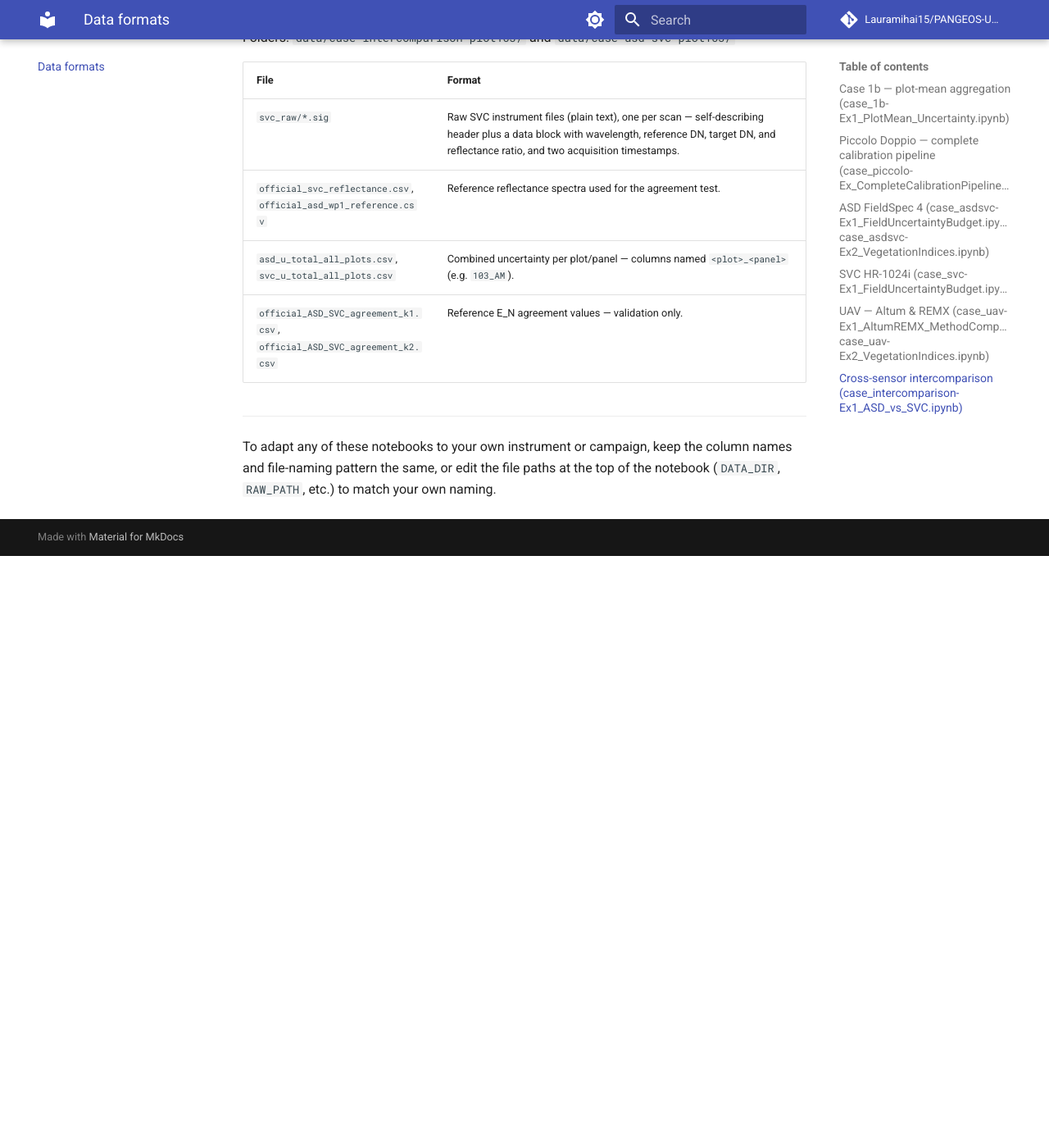
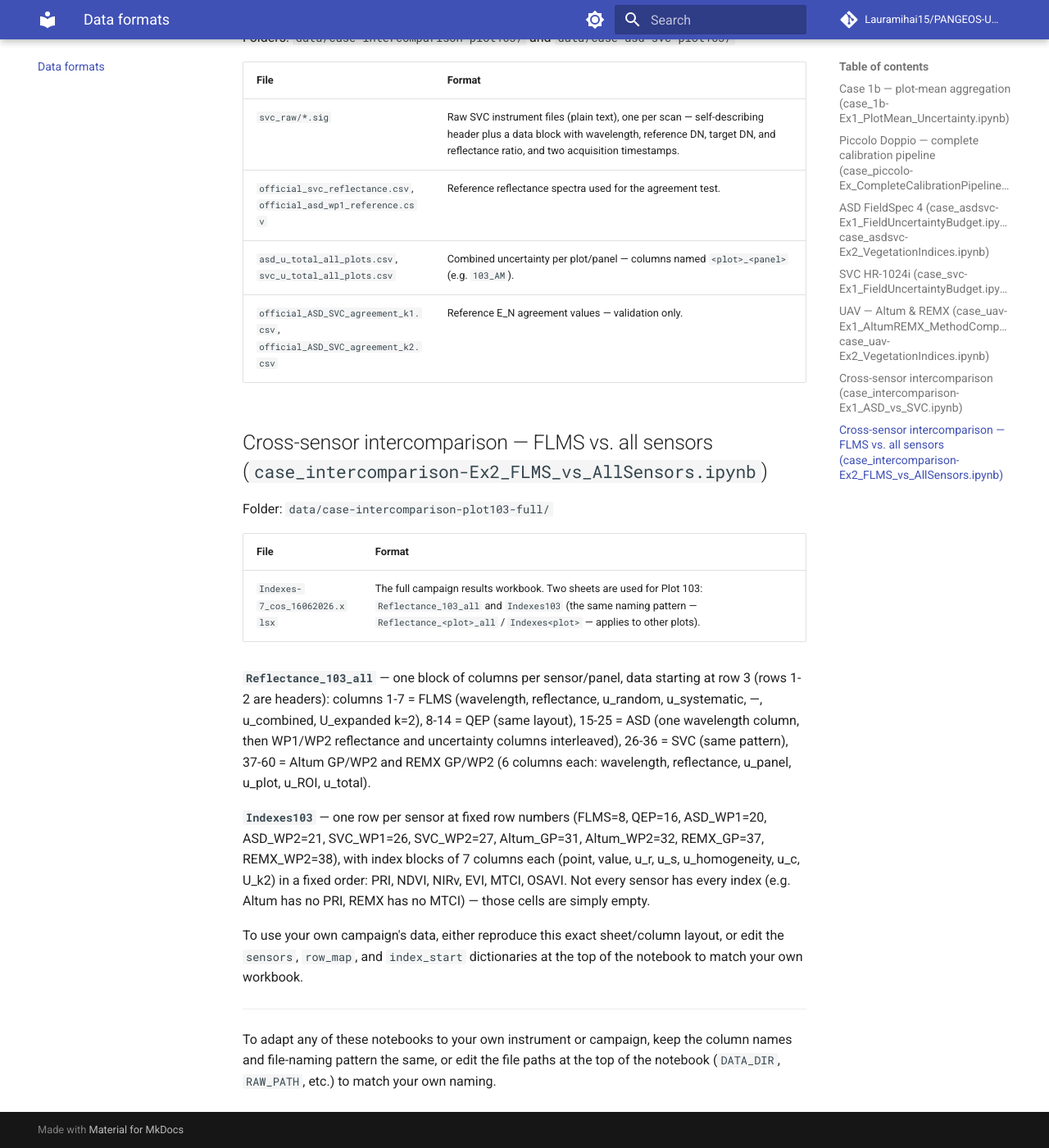
Before and after one commit to Lauramihai15/PANGEOS-UncertaintyPropagation, an MkDocs documentation site: the page built from docs/data-formats.md, in a window 1280 px wide and 1400 px high, scrolled down 3277 px. Shown: the whole window at 82% size. Built offline with MkDocs 1.6.1 and Material for MkDocs 9.7.7, drawn with Linux system fonts in a browser that asks for light colours; comment, search, counter and statistics services are not loaded; before the commit the page ends 3955 px from its top, so only the background shows below that.

Commit message:
Fix calibration-coefficients plot to use real wavelengths (400-900nm); update data format docs

```diff
--- a/docs/data-formats.md
+++ b/docs/data-formats.md
@@ -80,6 +80,33 @@ Folders: `data/case-intercomparison-plot103/` and `data/case-asd-svc-plot103/`
 | `asd_u_total_all_plots.csv`, `svc_u_total_all_plots.csv` | Combined uncertainty per plot/panel — columns named `<plot>_<panel>` (e.g. `103_AM`). |
 | `official_ASD_SVC_agreement_k1.csv`, `official_ASD_SVC_agreement_k2.csv` | Reference E_N agreement values — validation only. |
 
+## Cross-sensor intercomparison — FLMS vs. all sensors (`case_intercomparison-Ex2_FLMS_vs_AllSensors.ipynb`)
+
+Folder: `data/case-intercomparison-plot103-full/`
+
+| File | Format |
+|---|---|
+| `Indexes-7_cos_16062026.xlsx` | The full campaign results workbook. Two sheets are used for Plot 103: `Reflectance_103_all` and `Indexes103` (the same naming pattern — `Reflectance_<plot>_all` / `Indexes<plot>` — applies to other plots). |
+
+**`Reflectance_103_all`** — one block of columns per sensor/panel, data
+starting at row 3 (rows 1-2 are headers): columns 1-7 = FLMS (wavelength,
+reflectance, u_random, u_systematic, —, u_combined, U_expanded k=2), 8-14 =
+QEP (same layout), 15-25 = ASD (one wavelength column, then WP1/WP2
+reflectance and uncertainty columns interleaved), 26-36 = SVC (same
+pattern), 37-60 = Altum GP/WP2 and REMX GP/WP2 (6 columns each: wavelength,
+reflectance, u_panel, u_plot, u_ROI, u_total).
+
+**`Indexes103`** — one row per sensor at fixed row numbers (FLMS=8, QEP=16,
+ASD_WP1=20, ASD_WP2=21, SVC_WP1=26, SVC_WP2=27, Altum_GP=31, Altum_WP2=32,
+REMX_GP=37, REMX_WP2=38), with index blocks of 7 columns each (point,
+value, u_r, u_s, u_homogeneity, u_c, U_k2) in a fixed order: PRI, NDVI,
+NIRv, EVI, MTCI, OSAVI. Not every sensor has every index (e.g. Altum has no
+PRI, REMX has no MTCI) — those cells are simply empty.
+
+To use your own campaign's data, either reproduce this exact sheet/column
+layout, or edit the `sensors`, `row_map`, and `index_start` dictionaries at
+the top of the notebook to match your own workbook.
+
 ---
 
 To adapt any of these notebooks to your own instrument or campaign, keep
```
Also changed, not shown: 3 other files.
